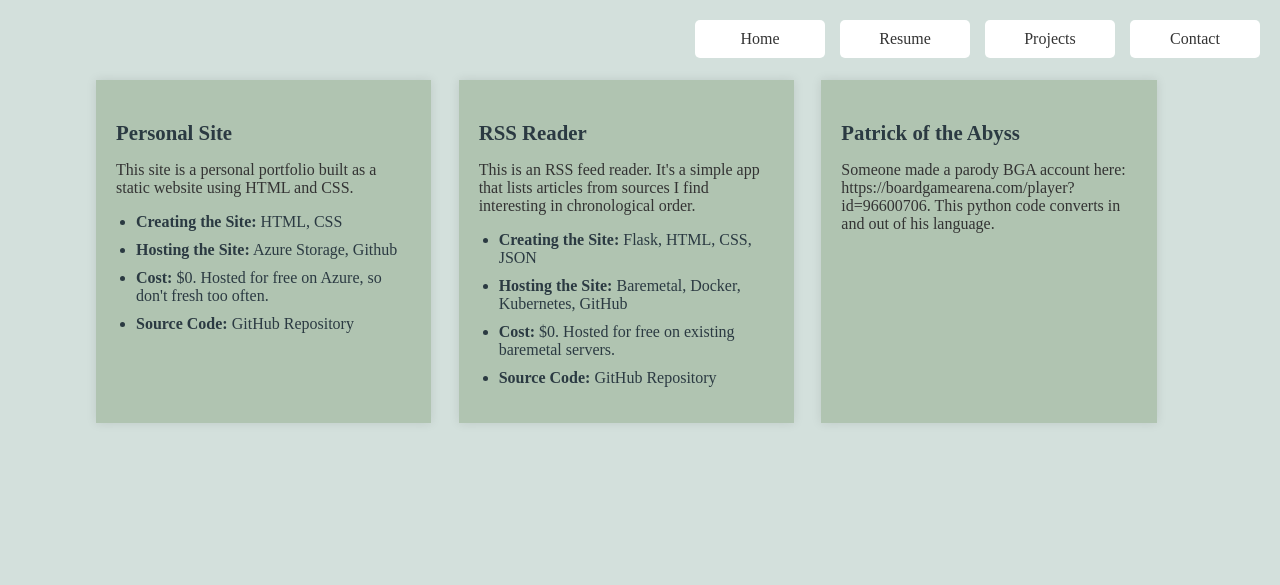
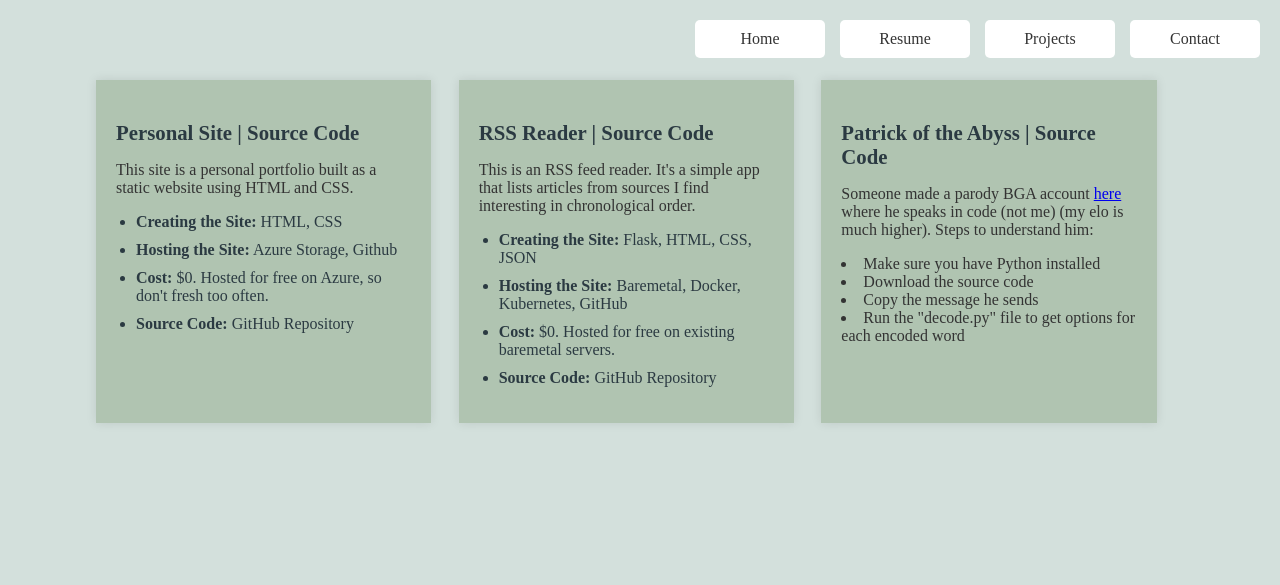
Before and after one commit to johnmehler/Website, a Flask app: page /projects in a window 1280 px wide. Shown: the top 585 px of the page. Run offline with Flask 3, Linux system fonts and the light colour scheme.

Commit message:
Updating projects tab format and content

```diff
--- a/templates/projects/left.html
+++ b/templates/projects/left.html
@@ -1,7 +1,9 @@
 <div class="content-column left">
     <h3>
-        <a href="{{ url_for('index') }}" rel="noopener noreferrer">Personal Site</a>
+        <a href="{{ url_for('index') }}" target="_blank" rel="noopener noreferrer">Personal Site</a> |
+        <a href="https://github.com/johnmehler/Website" target="_blank" rel="noopener noreferrer">Source Code</a>
     </h3>
+
     <p>This site is a personal portfolio built as a static website using HTML and CSS.</p>
     <ul>
         <li><strong>Creating the Site:</strong> HTML, CSS</li>
--- a/templates/projects/middle.html
+++ b/templates/projects/middle.html
@@ -1,8 +1,10 @@
 <!-- /projects/middle.html -->
 <div class="content-column middle">
     <h3>
-        <a href="https://reisman.org/jmehler/rss/" target="_blank" rel="noopener noreferrer">RSS Reader</a>
+        <a href="https://reisman.org/jmehler/rss/" target="_blank" rel="noopener noreferrer">RSS Reader</a> |
+        <a href="https://github.com/johnmehler/Website" target="_blank" rel="noopener noreferrer">Source Code</a>
     </h3>
+
     <p class="description">This is an RSS feed reader. It's a simple app that lists articles from sources I find interesting in chronological order.</p>
     <ul class="details-list">
         <li><strong>Creating the Site:</strong> Flask, HTML, CSS, JSON</li>
--- a/templates/projects/right.html
+++ b/templates/projects/right.html
@@ -1,7 +1,14 @@
 <!-- /projects/middle.html -->
 <div class="content-column middle">
     <h3>
-        <a href="https://github.com/johnmehler/patrick-of-the-abyss" target="_blank" rel="noopener noreferrer">Patrick of the Abyss</a>
+        <a href="https://boardgamearena.com/player?id=96600706" target="_blank" rel="noopener noreferrer">Patrick of the Abyss</a> |
+        <a href="https://github.com/johnmehler/patrick-of-the-abyss" target="_blank" rel="noopener noreferrer">Source Code</a>
     </h3>
-    <p class="description">Someone made a parody BGA account here: https://boardgamearena.com/player?id=96600706. This python code converts in and out of his language.</p>
+    <p class="description">Someone made a parody BGA account <a href=https://boardgamearena.com/player?id=96600706 target="_blank">here</a> where he speaks in code (not me) (my elo is much higher). Steps to understand him: </p>
+    <ul class="details-list"></ul>
+        <li>Make sure you have Python installed</li>
+        <li>Download the source code</li>
+        <li>Copy the message he sends</li>
+        <li>Run the "decode.py" file to get options for each encoded word</li>
+    </ul>
 </div>
```
